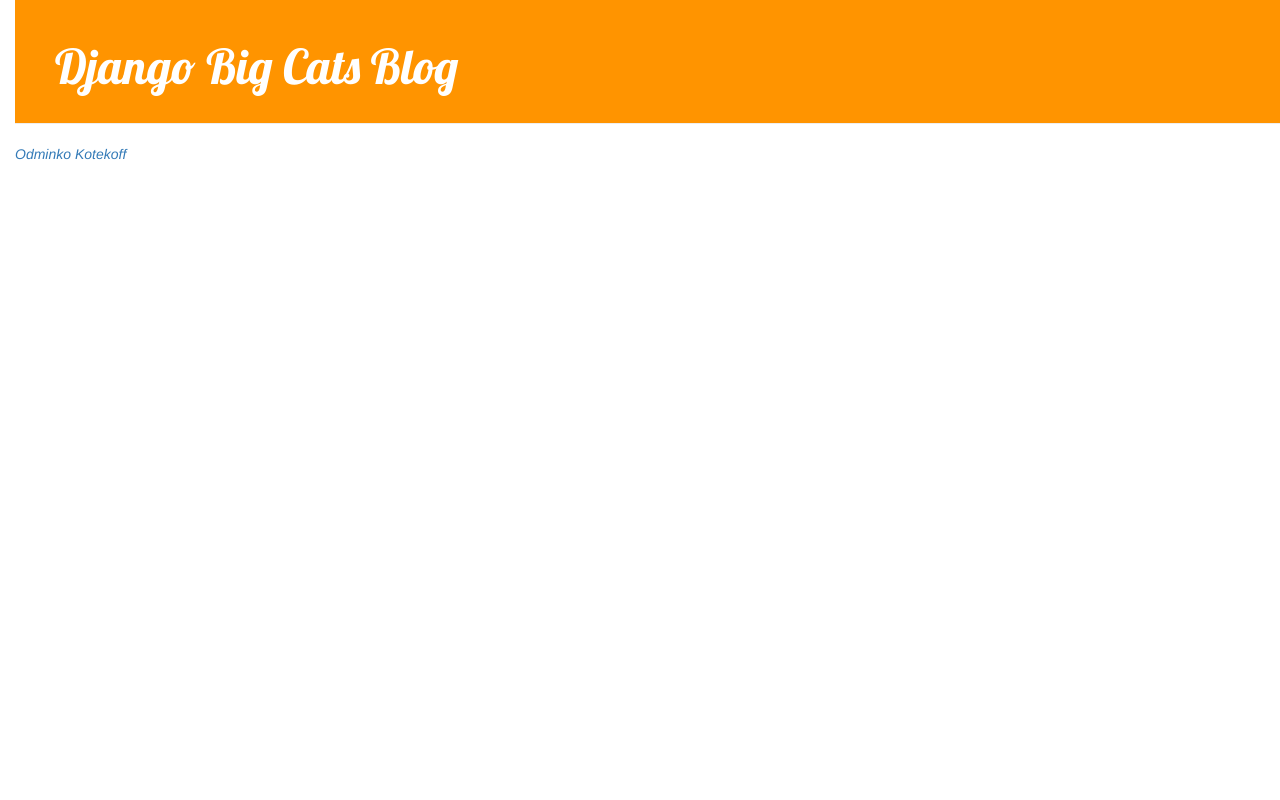
After one commit to yaroslavkuznietsov/my-first-blog, a Django app: template blog/templates/blog/base.html in a window 1280 px wide. The commit adds this page. Run offline with Django 3.2, Linux system fonts and the light colour scheme; the template is opened without the code that fills it, so the values that code supplies are empty; some libraries are stand-ins or nearby versions.

Commit message:
Django Blog Resolve Static Try 1

```diff
--- a/blog/static/css/blog.css
+++ b/blog/static/css/blog.css
@@ -9,3 +9,48 @@
 body {
     padding-left: 15px;
 }
+.page-header {
+    background-color: #ff9400;
+    margin-top: 0;
+    padding: 20px 20px 20px 40px;
+}
+    .page-header h1, .page-header h1 a, .page-header h1 a:visited, .page-header h1 a:active {
+        color: #ffffff;
+        font-size: 36pt;
+        text-decoration: none;
+    }
+
+.content {
+    margin-left: 40px;
+}
+
+h1, h2, h3, h4 {
+    font-family: 'Lobster', cursive;
+}
+
+.date {
+    color: #828282;
+}
+
+.save {
+    float: right;
+}
+
+.post-form textarea, .post-form input {
+    width: 100%;
+}
+
+.top-menu, .top-menu:hover, .top-menu:visited {
+    color: #ffffff;
+    float: right;
+    font-size: 26pt;
+    margin-right: 20px;
+}
+
+.post {
+    margin-bottom: 70px;
+}
+
+    .post h1 a, .post h1 a:visited {
+        color: #000000;
+    }
--- /dev/null
+++ b/blog/templates/blog/base.html
@@ -0,0 +1,29 @@
+{% load static %}
+<html>
+<head>
+    <link rel="stylesheet" href="//maxcdn.bootstrapcdn.com/bootstrap/3.2.0/css/bootstrap.min.css">
+    <link rel="stylesheet" href="//maxcdn.bootstrapcdn.com/bootstrap/3.2.0/css/bootstrap-theme.min.css">
+    <link href="https://fonts.googleapis.com/css?family=Lobster&subset=latin,cyrillic" rel="stylesheet" type="text/css">
+    <link rel="stylesheet" href="{% static 'css/blog.css' %}">
+    <title>Django Big Cats Blog</title>
+</head>
+<body>
+
+    <div class="page-header">
+        <h1><a href="/">Django Big Cats Blog</a></h1>
+    </div>
+    <div class="post">
+        <p><a href="/admin"><i>Odminko Kotekoff </i></a></p>
+    </div>
+
+    <div class="content container">
+        <div class="row">
+            <div class="col-md-8">
+                {% block content %}
+                {% endblock %}
+            </div>
+        </div>
+    </div>
+
+</body>
+</html>
```
Also changed, not shown: blog/templates/blog/post_list.html (+5 -7 lines).
